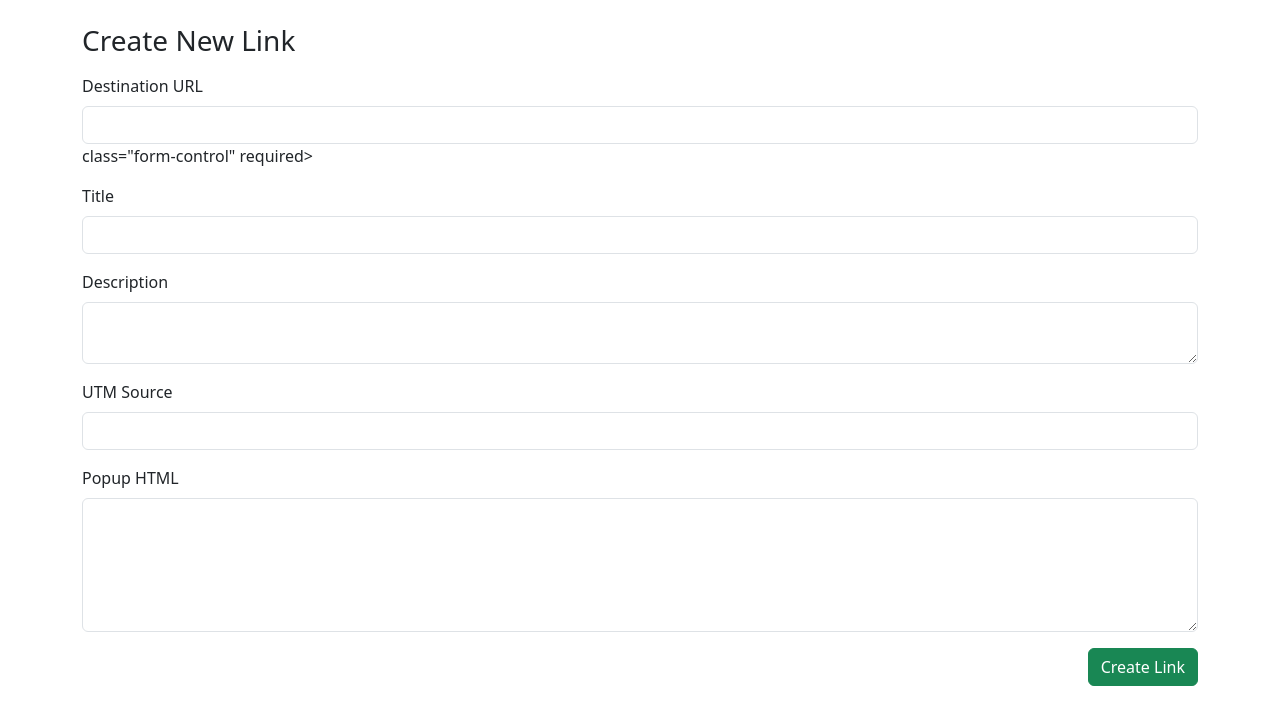
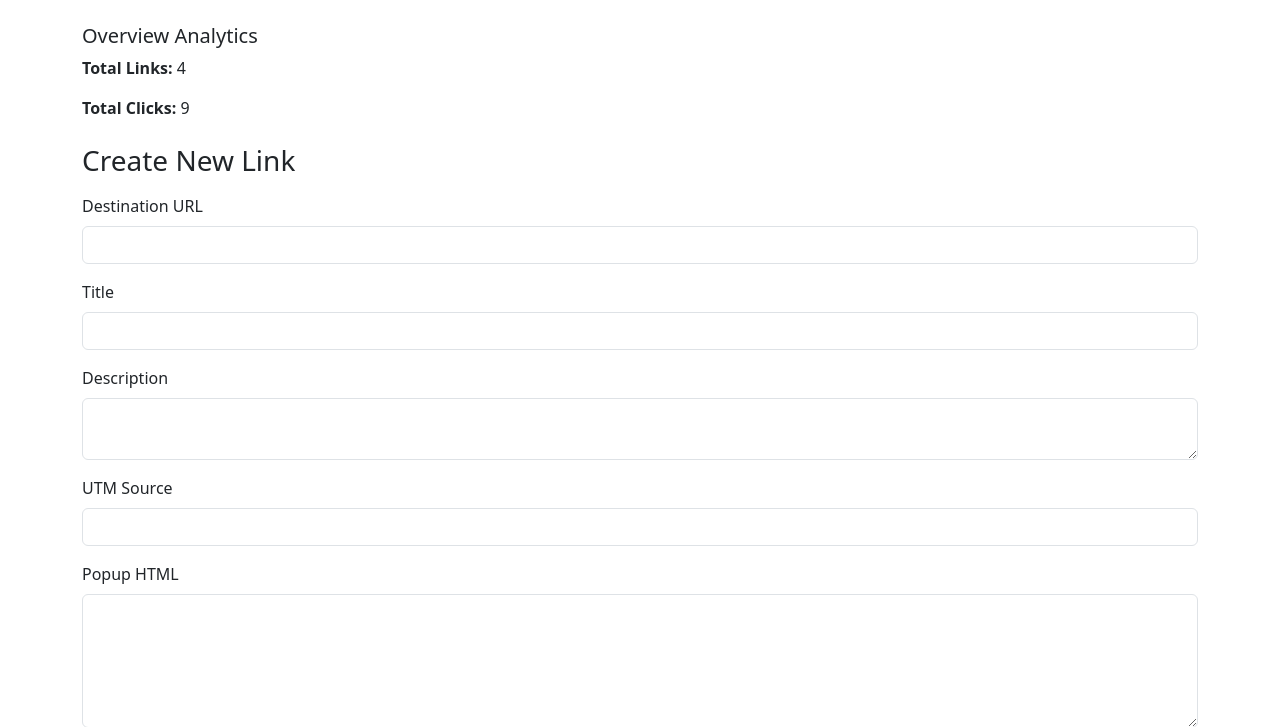
Before and after one commit to antoancms/subfeed, a Flask app: page /home in a window 1280 px wide. Shown: the part 56-783 px from the top of the page. Run offline with Flask 3, Linux system fonts and the light colour scheme; the visitor is signed in with stand-in values (Sample User, id 1); some libraries are stand-ins or nearby versions.

Commit message:
Update index.html

````diff
--- a/templates/index.html
+++ b/templates/index.html
@@ -2,7 +2,7 @@
 <html lang="en">
 <head>
   <meta charset="UTF-8">
-  <meta name="viewport" content="width=device-width, initial-scale=1">
+  <meta name="viewport" content="width=device-width,initial-scale=1">
   <title>My UTM Links – SubFeed</title>
   <link href="https://cdn.jsdelivr.net/npm/bootstrap@5.3.2/dist/css/bootstrap.min.css" rel="stylesheet">
 </head>
@@ -12,6 +12,13 @@
   </nav>
 
   <div class="container">
+    <!-- Overview Analytics -->
+    <div class="mb-4">
+      <h5>Overview Analytics</h5>
+      <p><strong>Total Links:</strong> {{ total_links }}</p>
+      <p><strong>Total Clicks:</strong> {{ total_clicks }}</p>
+    </div>
+
     <!-- Create / Edit Form -->
     <h3 class="mb-3">
       {% if edit_data %}
@@ -23,7 +30,7 @@
     <form action="{% if edit_data %}{{ url_for('edit', custom_id=edit_data.custom_id) }}{% else %}{{ url_for('create') }}{% endif %}" method="POST">
       <div class="mb-3">
         <label class="form-label">Destination URL</label>
-        <input type="url" name="url" value="{% if edit_data %}{{ edit_data.url.split('?')[0] }}{% endif %}" class="form-control" required> class="form-control" required>
+        <input type="url" name="url" value="{% if edit_data %}{{ edit_data.url.split('?')[0] }}{% endif %}" class="form-control" required>
       </div>
       <div class="mb-3">
         <label class="form-label">Title</label>
@@ -102,3 +109,4 @@
   <script src="https://cdn.jsdelivr.net/npm/bootstrap@5.3.2/dist/js/bootstrap.bundle.min.js"></script>
 </body>
 </html>
+```
````
